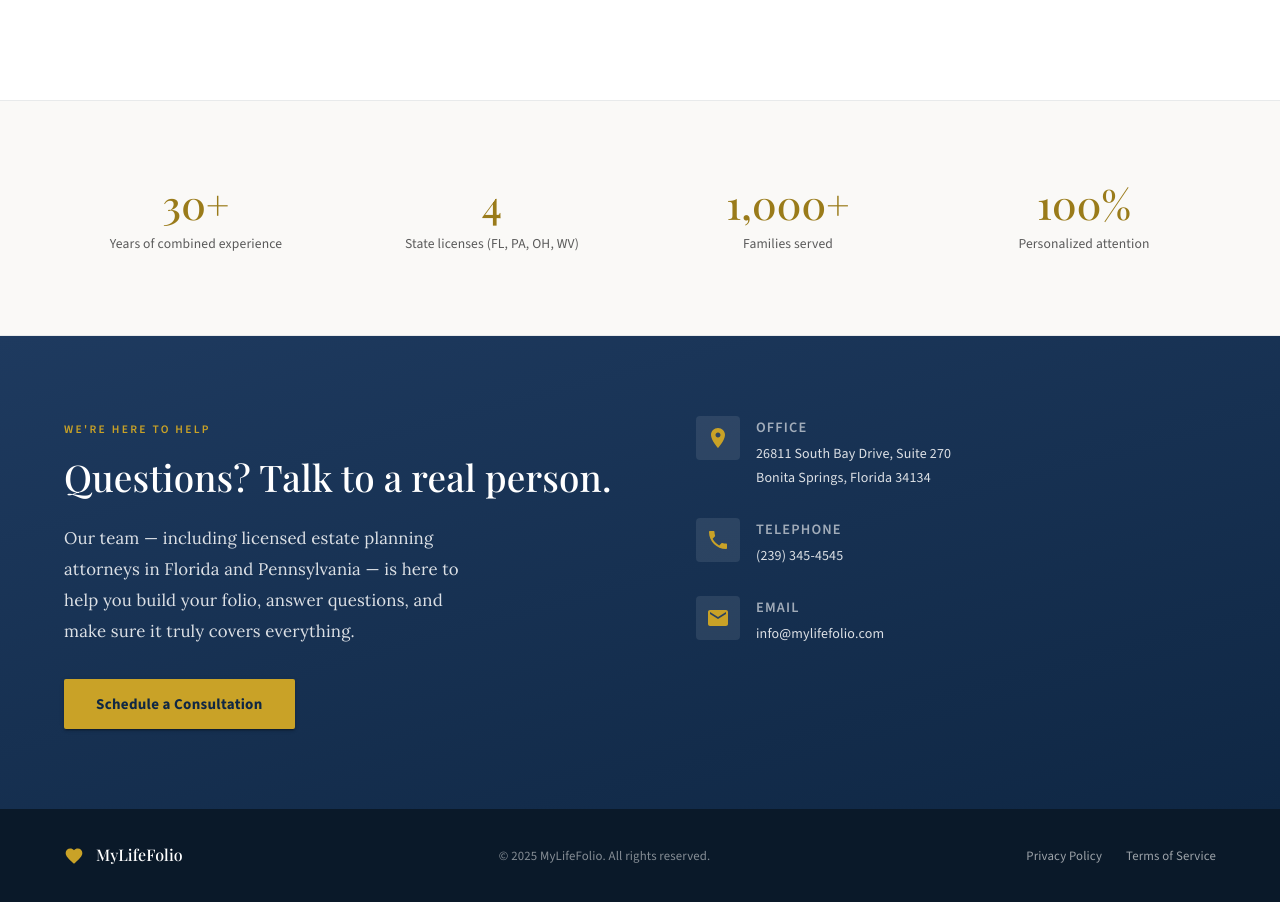
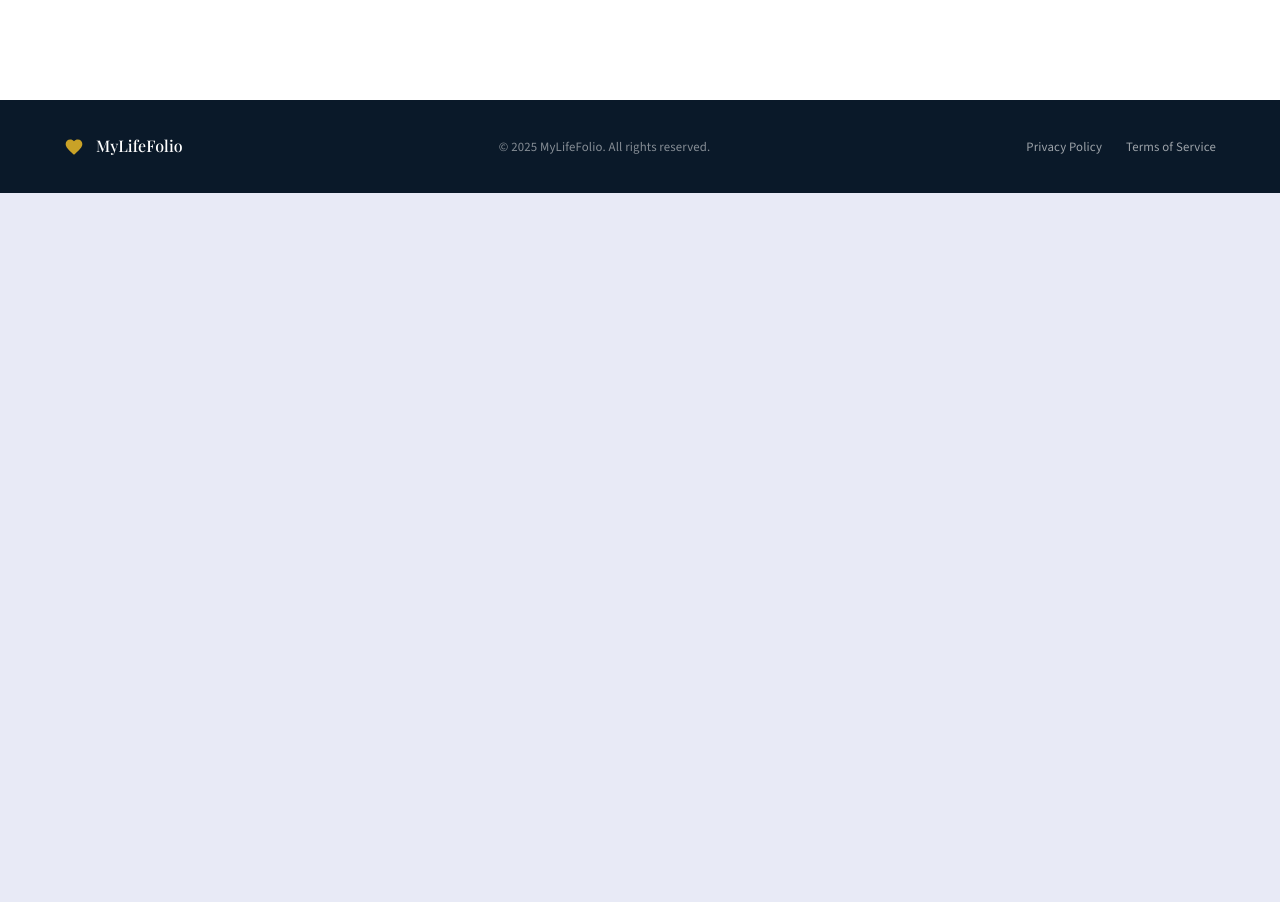
Before and after one commit to CarlZacharia/MyLifeFolio, a React (Vite) app: page / in a window 1280 px wide. Shown: the part 4273-5175 px from the top of the page. After the commit the page ends 4466 px from the top, so only its background shows below. Built offline with nearby package versions, Linux system fonts and the light colour scheme; no server answers; a web font is replaced by a local one.

Commit message:
03082026-/

```diff
--- a/components/LandingPage.tsx
+++ b/components/LandingPage.tsx
@@ -12,9 +12,6 @@
 import AccountBalanceIcon from '@mui/icons-material/AccountBalance';
 import PeopleIcon from '@mui/icons-material/People';
 import ArrowForwardIcon from '@mui/icons-material/ArrowForward';
-import PhoneIcon from '@mui/icons-material/Phone';
-import LocationOnIcon from '@mui/icons-material/LocationOn';
-import EmailIcon from '@mui/icons-material/Email';
 import PlayCircleOutlineIcon from '@mui/icons-material/PlayCircleOutline';
 import CloseIcon from '@mui/icons-material/Close';
 import LogoutIcon from '@mui/icons-material/Logout';
@@ -531,80 +528,6 @@
           </Container>
         </Box>
 
-        {/* ── STATS BAND ── */}
-        <Box sx={{ bgcolor: 'background.default', borderTop: '1px solid', borderBottom: '1px solid', borderColor: alpha('#1e3a5f', 0.08), py: { xs: 6, md: 8 } }}>
-          <Container maxWidth="lg">
-            <Grid container spacing={4} justifyContent="center">
-              {[
-                { number: '30+', label: 'Years of combined experience' },
-                { number: '4', label: 'State licenses (FL, PA, OH, WV)' },
-                { number: '1,000+', label: 'Families served' },
-                { number: '100%', label: 'Personalized attention' },
-              ].map((stat, i) => (
-                <Grid item xs={6} md={3} key={i}>
-                  <ScrollFade delay={i * 100}>
-                    <Box sx={{ textAlign: 'center', p: 2 }}>
-                      <Typography variant="h3" sx={{ color: 'secondary.dark', fontSize: { xs: '2rem', md: '2.5rem' }, mb: 0.5 }}>{stat.number}</Typography>
-                      <Typography variant="body2" color="text.secondary" sx={{ fontFamily: '"Source Sans 3", sans-serif', fontSize: '0.85rem' }}>{stat.label}</Typography>
-                    </Box>
-                  </ScrollFade>
-                </Grid>
-              ))}
-            </Grid>
-          </Container>
-        </Box>
-
-        {/* ── CONTACT ── */}
-        <Box sx={{ background: 'linear-gradient(165deg, #1e3a5f 0%, #0f2744 100%)', color: 'white', py: { xs: 8, md: 10 } }}>
-          <Container maxWidth="lg">
-            <Grid container spacing={6}>
-              <Grid item xs={12} md={6}>
-                <ScrollFade>
-                  <Typography component="span" sx={{ display: 'inline-block', color: 'secondary.main', fontFamily: '"Source Sans 3", sans-serif', fontWeight: 600, letterSpacing: '0.2em', textTransform: 'uppercase', fontSize: '0.72rem', mb: 2 }}>
-                    We're Here to Help
-                  </Typography>
-                  <Typography variant="h3" sx={{ fontSize: { xs: '1.8rem', md: '2.3rem' }, mb: 3 }}>
-                    Questions? Talk to a real person.
-                  </Typography>
-                  <Typography variant="body1" sx={{ opacity: 0.85, mb: 4, maxWidth: 420, lineHeight: 1.85 }}>
-                    Our team — including licensed estate planning attorneys in Florida and Pennsylvania —
-                    is here to help you build your folio, answer questions, and make sure it truly covers everything.
-                  </Typography>
-                  <Button variant="contained" size="large" onClick={() => onNavigate('mylifefolio-home')}
-                    sx={{ bgcolor: 'secondary.main', color: 'primary.dark', px: 4, py: 1.5, fontFamily: '"Source Sans 3", sans-serif', fontWeight: 700, '&:hover': { bgcolor: 'secondary.light' } }}>
-                    Schedule a Consultation
-                  </Button>
-                </ScrollFade>
-              </Grid>
-              <Grid item xs={12} md={6}>
-                <Box sx={{ pl: { md: 4 } }}>
-                  {[
-                    { icon: <LocationOnIcon />, label: 'Office', lines: ['26811 South Bay Drive, Suite 270', 'Bonita Springs, Florida 34134'] },
-                    { icon: <PhoneIcon />, label: 'Telephone', lines: ['(239) 345-4545'] },
-                    { icon: <EmailIcon />, label: 'Email', lines: ['info@mylifefolio.com'] },
-                  ].map((item, i) => (
-                    <ScrollFade key={i} delay={i * 120}>
-                      <Box sx={{ display: 'flex', alignItems: 'flex-start', gap: 2, mb: 3.5 }}>
-                        <Box sx={{ width: 44, height: 44, borderRadius: 1, bgcolor: alpha('#fff', 0.09), display: 'flex', justifyContent: 'center', alignItems: 'center', flexShrink: 0 }}>
-                          <Box sx={{ color: 'secondary.main', display: 'flex' }}>{item.icon}</Box>
-                        </Box>
-                        <Box>
-                          <Typography variant="h6" sx={{ fontSize: '0.9rem', mb: 0.4, fontFamily: '"Source Sans 3", sans-serif', fontWeight: 600, letterSpacing: '0.08em', textTransform: 'uppercase', color: alpha('#fff', 0.6) }}>
-                            {item.label}
-                          </Typography>
-                          {item.lines.map((l, li) => (
-                            <Typography key={li} variant="body2" sx={{ opacity: 0.85, fontFamily: '"Source Sans 3", sans-serif' }}>{l}</Typography>
-                          ))}
-                        </Box>
-                      </Box>
-                    </ScrollFade>
-                  ))}
-                </Box>
-              </Grid>
-            </Grid>
-          </Container>
-        </Box>
-
         {/* ── FOOTER ── */}
         <Box sx={{ bgcolor: '#0a1929', color: 'white', py: 4 }}>
           <Container maxWidth="lg">
```
